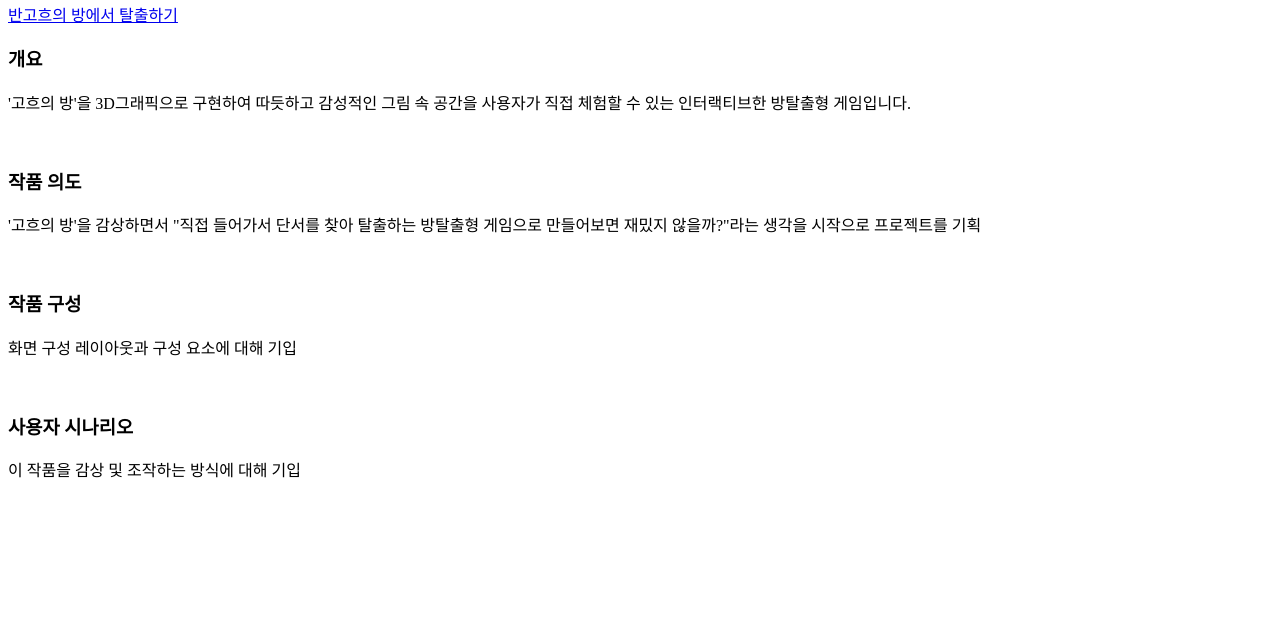
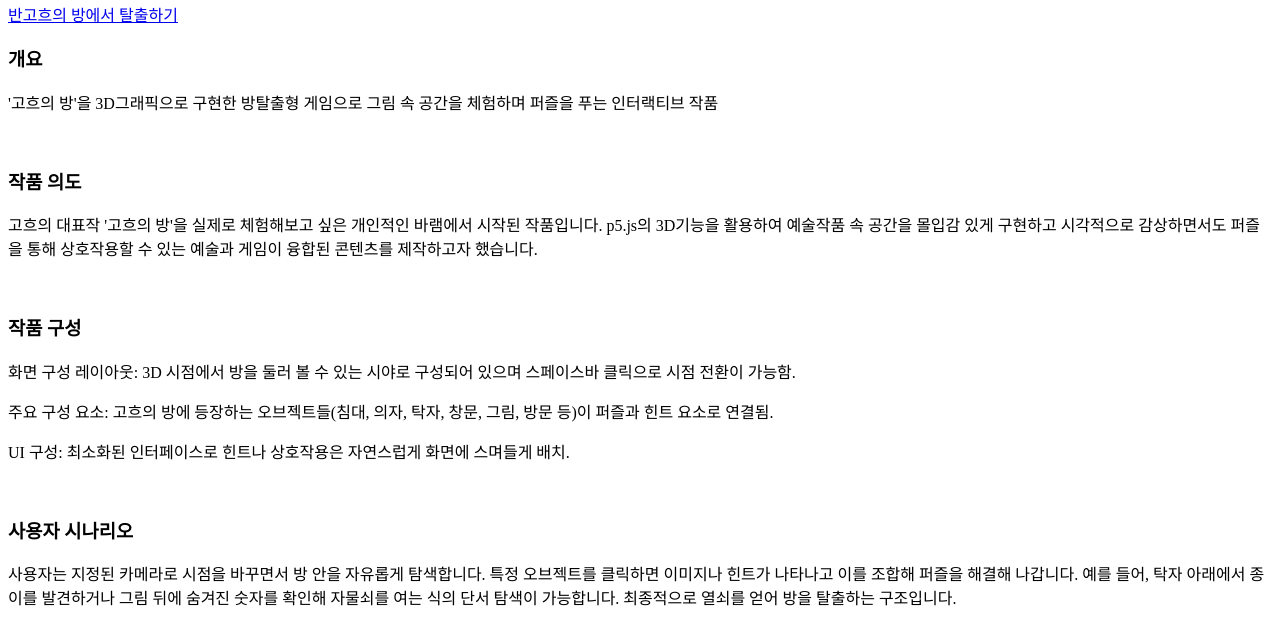
Before and after one commit to kimsjdfef/sample_web, a plain HTML site: page index.html in a window 1280 px wide. Shown: the part 367-992 px from the top of the page. Before the commit the page ends 864 px from the top, so only its background shows below. Drawn offline with Linux system fonts and the light colour scheme.

Commit message:
Update index.html

```diff
--- a/index.html
+++ b/index.html
@@ -14,15 +14,17 @@
 <a href = "https://editor.p5js.org/sejung0611/sketches/OA5W63zpx">반고흐의 방에서 탈출하기</a>
 <br>
 <h3>개요</h3>
-<p>'고흐의 방'을 3D그래픽으로 구현하여 따듯하고 감성적인 그림 속 공간을 사용자가 직접 체험할 수 있는 인터랙티브한 방탈출형 게임입니다.</p>
+<p>'고흐의 방'을 3D그래픽으로 구현한 방탈출형 게임으로 그림 속 공간을 체험하며 퍼즐을 푸는 인터랙티브 작품</p>
 <br>
 <h3>작품 의도</h3>
-<p>'고흐의 방'을 감상하면서 "직접 들어가서 단서를 찾아 탈출하는 방탈출형 게임으로 만들어보면 재밌지 않을까?"라는 생각을 시작으로 프로젝트를 기획</p>
+<p>고흐의 대표작 '고흐의 방'을 실제로 체험해보고 싶은 개인적인 바램에서 시작된 작품입니다. p5.js의 3D기능을 활용하여 예술작품 속 공간을 몰입감 있게 구현하고 시각적으로 감상하면서도 퍼즐을 통해 상호작용할 수 있는 예술과 게임이 융합된 콘텐츠를 제작하고자 했습니다.</p>
 <br>
 <h3>작품 구성</h3>
-<p>화면 구성 레이아웃과 구성 요소에 대해 기입</p>
+<p>화면 구성 레이아웃: 3D 시점에서 방을 둘러 볼 수 있는 시야로 구성되어 있으며 스페이스바 클릭으로 시점 전환이 가능함.</p>
+<p>주요 구성 요소: 고흐의 방에 등장하는 오브젝트들(침대, 의자, 탁자, 창문, 그림, 방문 등)이 퍼즐과 힌트 요소로 연결됨.</p>
+<p>UI 구성: 최소화된 인터페이스로 힌트나 상호작용은 자연스럽게 화면에 스며들게 배치.</p>
 <br>
 <h3>사용자 시나리오</h3>
-<p>이 작품을 감상 및 조작하는 방식에 대해 기입</p>
+<p>사용자는 지정된 카메라로 시점을 바꾸면서 방 안을 자유롭게 탐색합니다. 특정 오브젝트를 클릭하면 이미지나 힌트가 나타나고 이를 조합해 퍼즐을 해결해 나갑니다. 예를 들어, 탁자 아래에서 종이를 발견하거나 그림 뒤에 숨겨진 숫자를 확인해 자물쇠를 여는 식의 단서 탐색이 가능합니다. 최종적으로 열쇠를 얻어 방을 탈출하는 구조입니다.</p>
 </body>
 </html>
```
